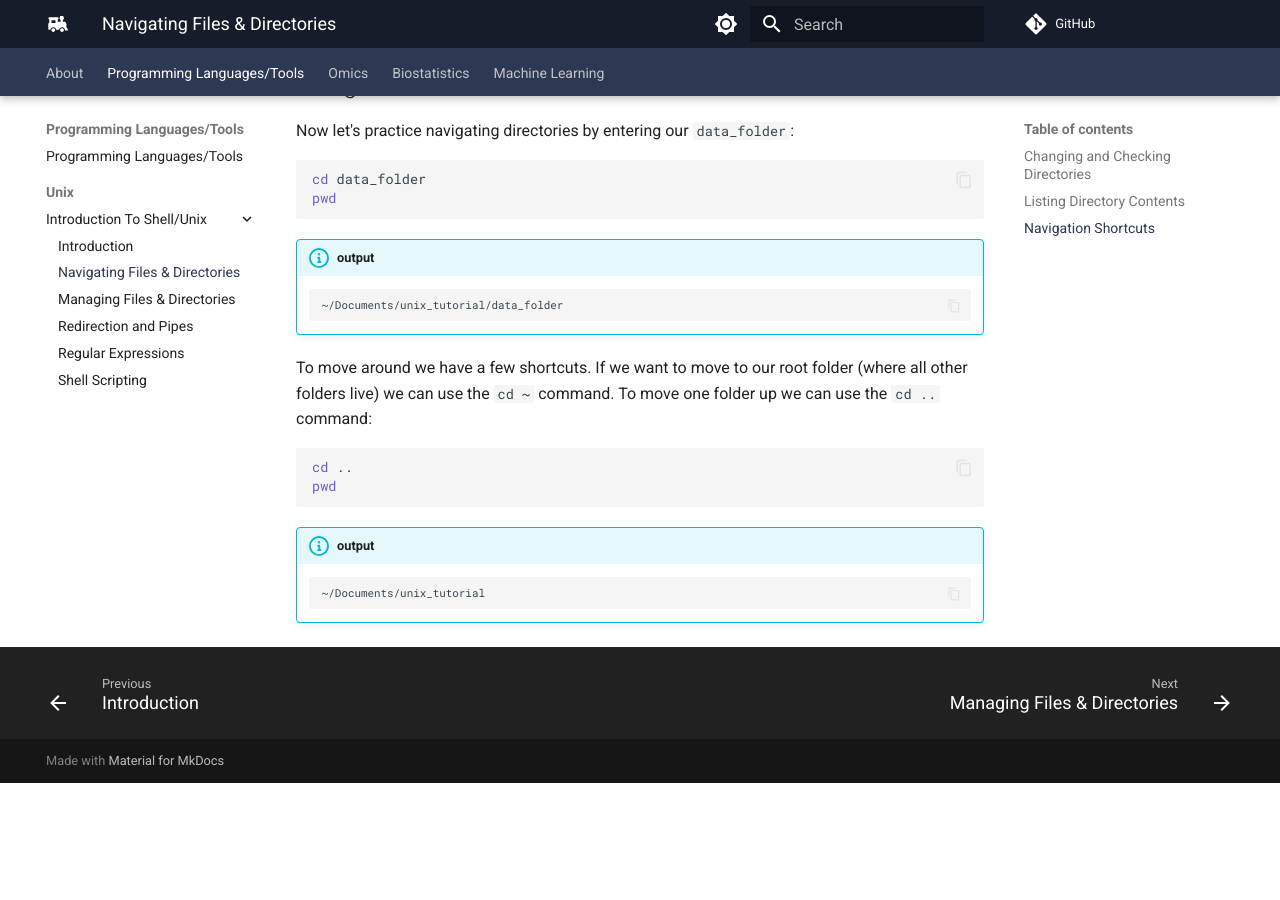
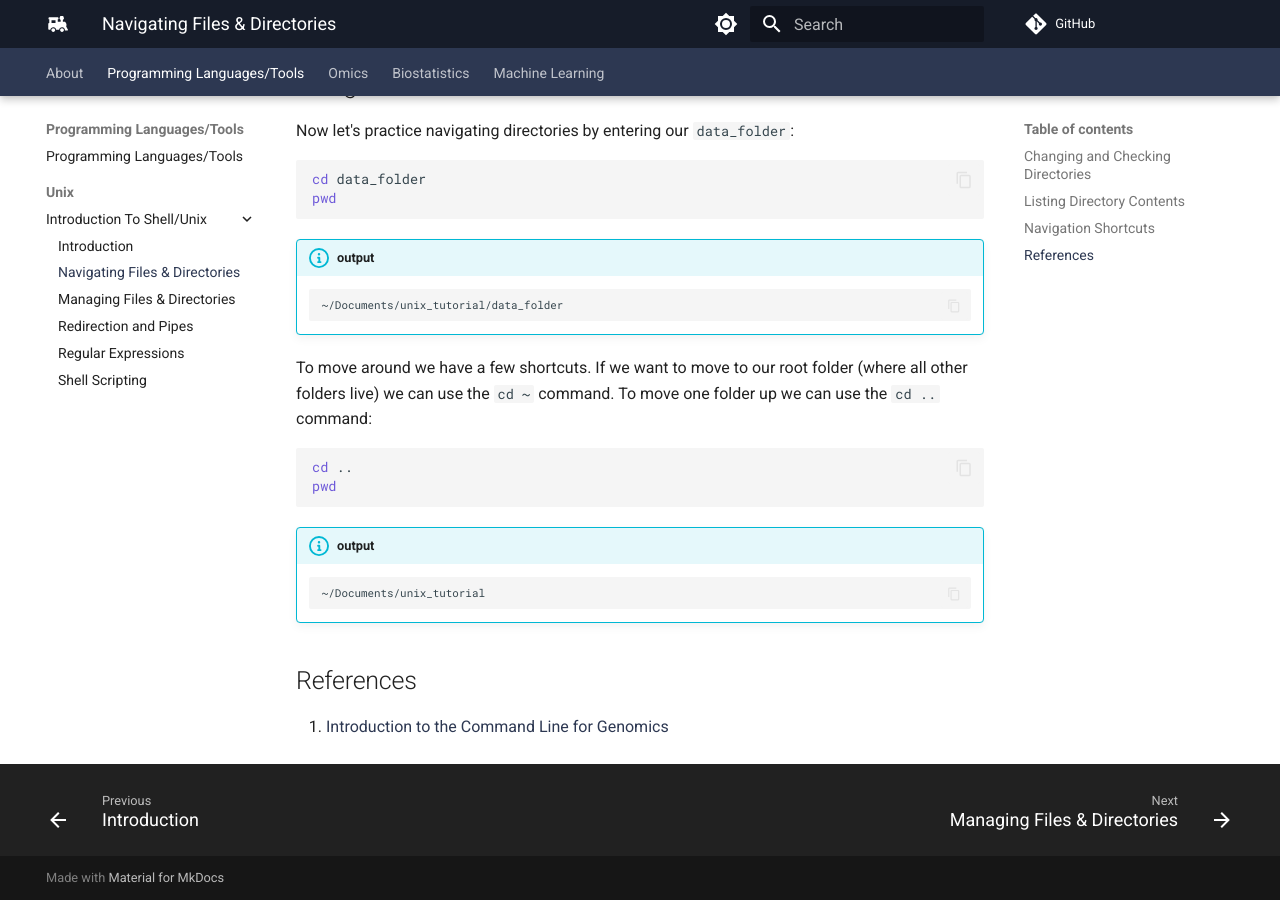
Before and after one commit to comp-tox-jhu/CompToxLab, an MkDocs documentation site: the page built from docs/programming_languages_tools/unix/02_navigating_files_directories.md, in a window 1280 px wide and 900 px high, scrolled down 1783 px. Built offline with MkDocs 1.6.1 and Material for MkDocs 9.7.7, drawn with Linux system fonts in a browser that asks for light colours; comment, search, counter and statistics services are not loaded; before the commit the page ends 2566 px from its top, so only the background shows below that.

Commit message:
Update 02_navigating_files_directories.md

````diff
--- a/docs/programming_languages_tools/unix/02_navigating_files_directories.md
+++ b/docs/programming_languages_tools/unix/02_navigating_files_directories.md
@@ -94,3 +94,7 @@ pwd
     ```bash
     ~/Documents/unix_tutorial
     ```
+
+## References
+
+1. [Introduction to the Command Line for Genomics](https://datacarpentry.org/shell-genomics/02-the-filesystem.html)
````
